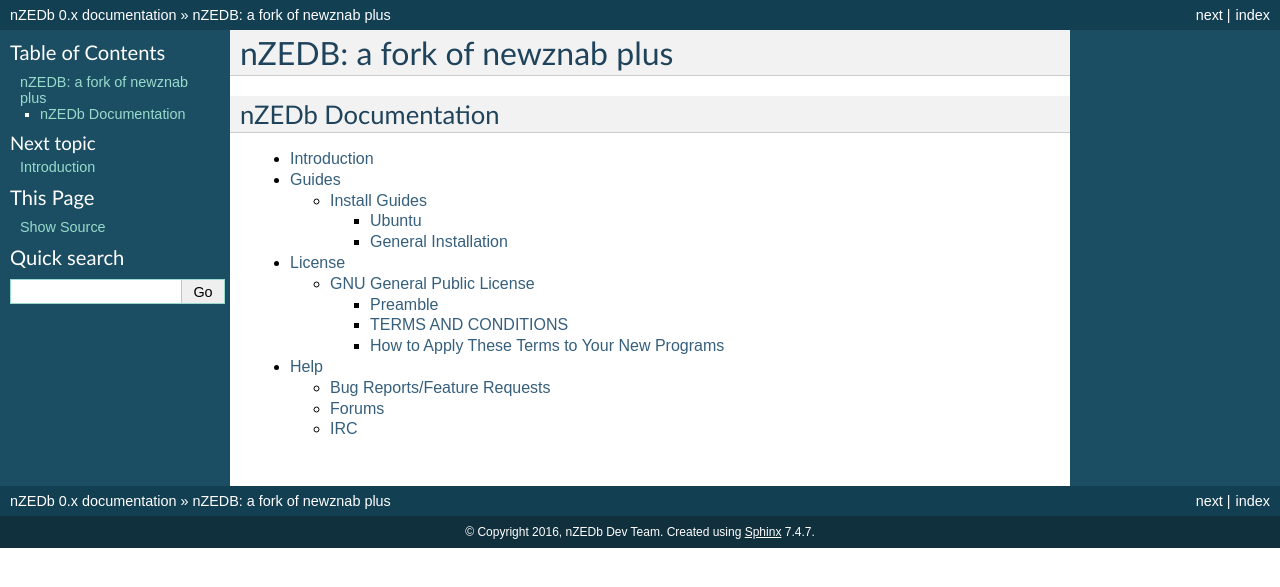
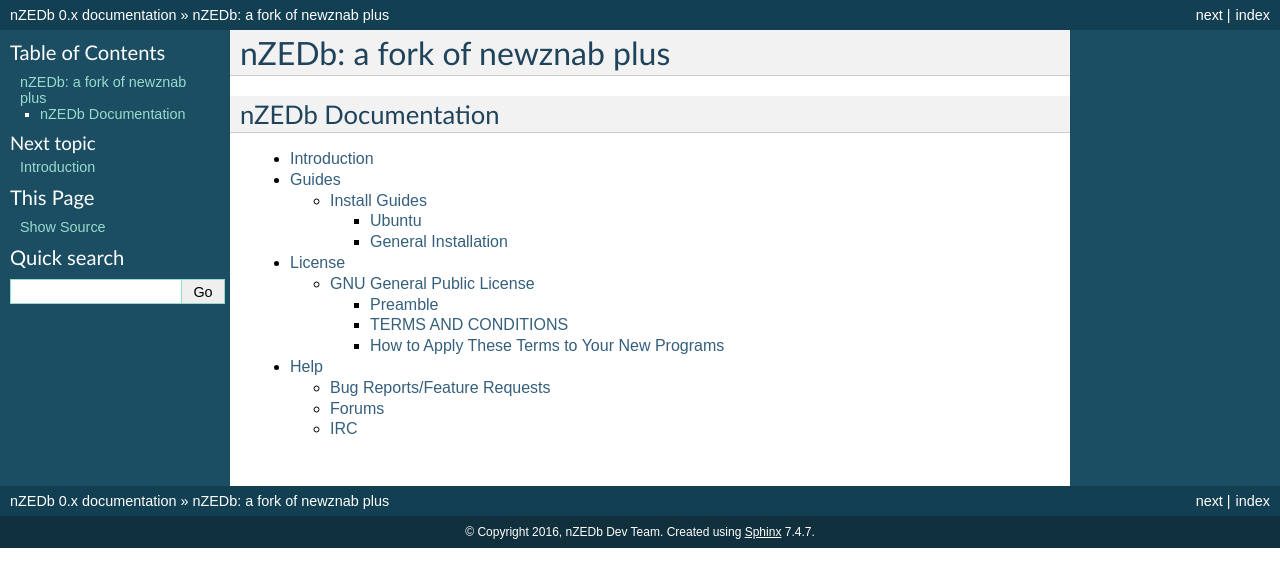
Before and after one commit to nZEDb/nZEDb_Docs, a Sphinx documentation site: the page built from source/index.rst, in a window 1280 px wide. Shown: the top 587 px of the page. Built offline with Sphinx 7.4.7, drawn with Linux system fonts in a browser that asks for light colours; pages that are not in the unit, such as notebooks, are missing from menus.

```diff
--- a/source/index.rst
+++ b/source/index.rst
@@ -1,6 +1,6 @@
 .. _index:
 
-nZEDB: a fork of newznab plus
+nZEDb: a fork of newznab plus
 =============================
 
 
```
